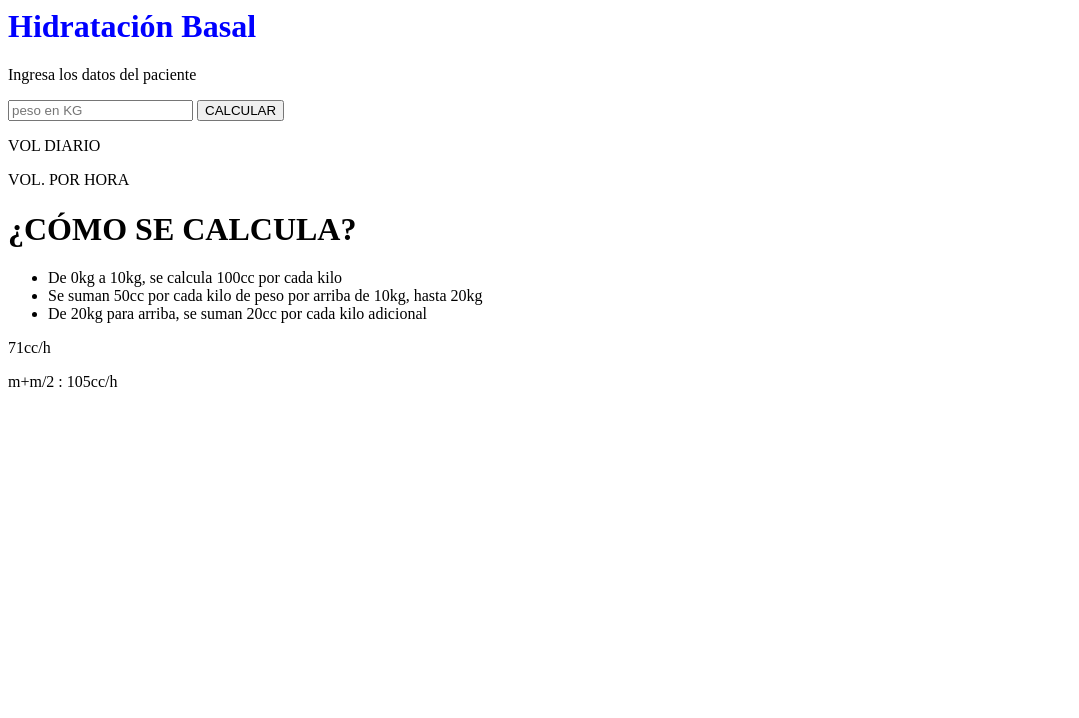
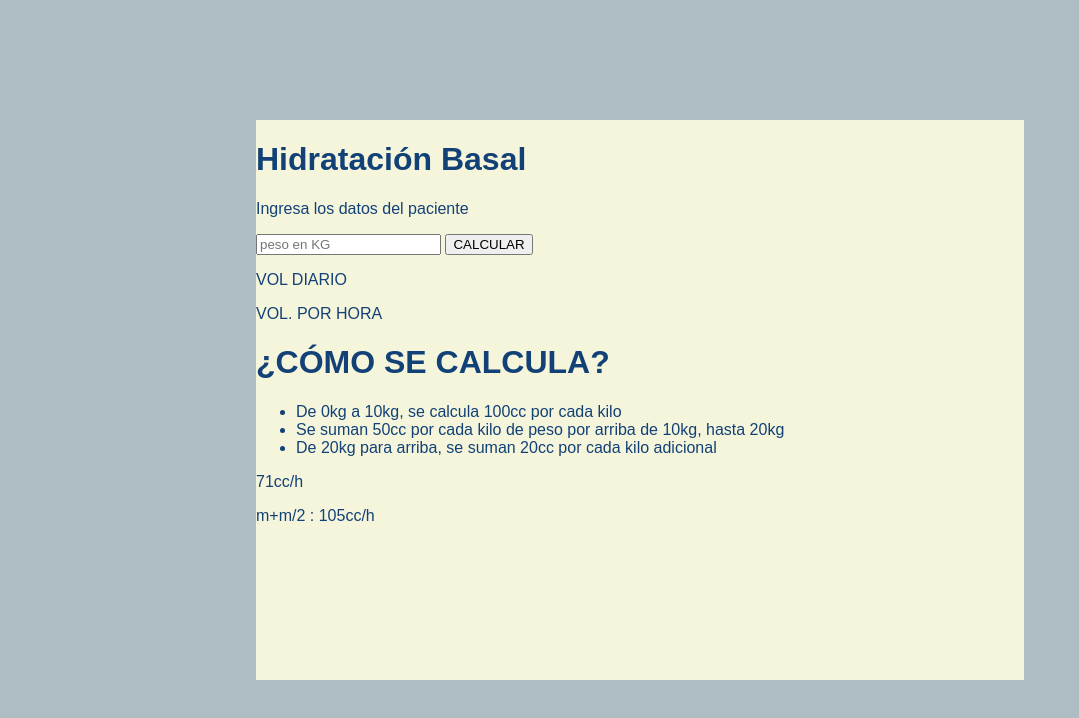
Before and after one commit to angeles055/angeles055.github.io, a plain HTML site: page CALCULADORA/INDEX.HTML in a window 1280 px wide. Shown: the whole page, without its empty margins (0-1079 px from the left). Drawn offline with Linux system fonts and the light colour scheme.

Commit message:
Add files via upload

```diff
--- a/CALCULADORA/INDEX.HTML
+++ b/CALCULADORA/INDEX.HTML
@@ -7,35 +7,30 @@
 </Head>
 
 <body>
-    <div>
-        <div>
-            <h1 style="color:blue; font-size: 180 px;">  Hidratación Basal</h1>
 
+    <div id="contenedor">
+        <h1>  Hidratación Basal</h1>
 
         <p>Ingresa los datos del paciente</p>
         <input type="number" placeholder="peso en KG" />
         <button>CALCULAR</button>
-        </div>
-        <div>
+
         <P> VOL DIARIO</P>
         <P>VOL. POR HORA</P>
-        </div>
-    <div>
+
         <H1>¿CÓMO SE CALCULA?</H1>
         <UL>
             <LI>De 0kg a 10kg, se calcula 100cc por cada kilo</LI>
             <LI>Se suman 50cc por cada kilo de peso por arriba de 10kg, hasta 20kg</LI>
             <LI>De 20kg para arriba, se suman 20cc por cada kilo adicional</LI>
         </UL>
+
+        <p>71cc/h</p>
+        <p>m+m/2 : 105cc/h</p>
+
     </div>
 
 
-
-    <div>
-        <p>71cc/h</p>
-        <p>m+m/2 : 105cc/h</p>
-    </div>
-</div>
 
 
 
--- a/CALCULADORA/style.css
+++ b/CALCULADORA/style.css
@@ -1,3 +1,22 @@
-h1 {
+@import url();
+
+
+
+body{
+    background: rgb(174, 188, 196);
+    font-family:"Arial", sans-serif;
+    color: rgb(18, 65, 119);
+}
+#contenedor {
+    background-color: beige;
+    width: 60%;
+    height: 70%;
+    position: absolute;
+    left: 0;
+    top: 0;
+    bottom: 0;
+    right: 0;
+    margin: auto;
+
 
 }
```
Lines whose indentation alone changed are shown as unchanged.
